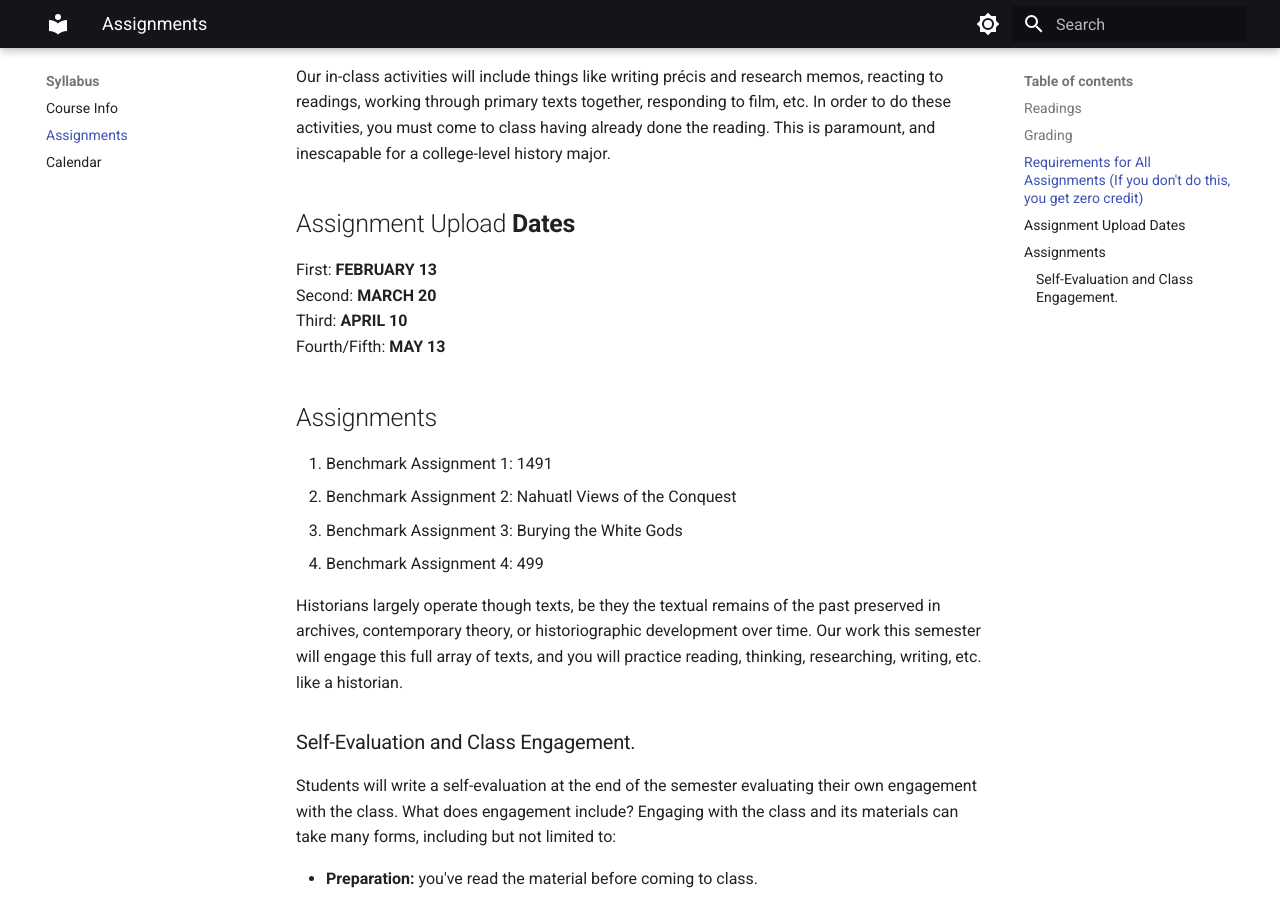
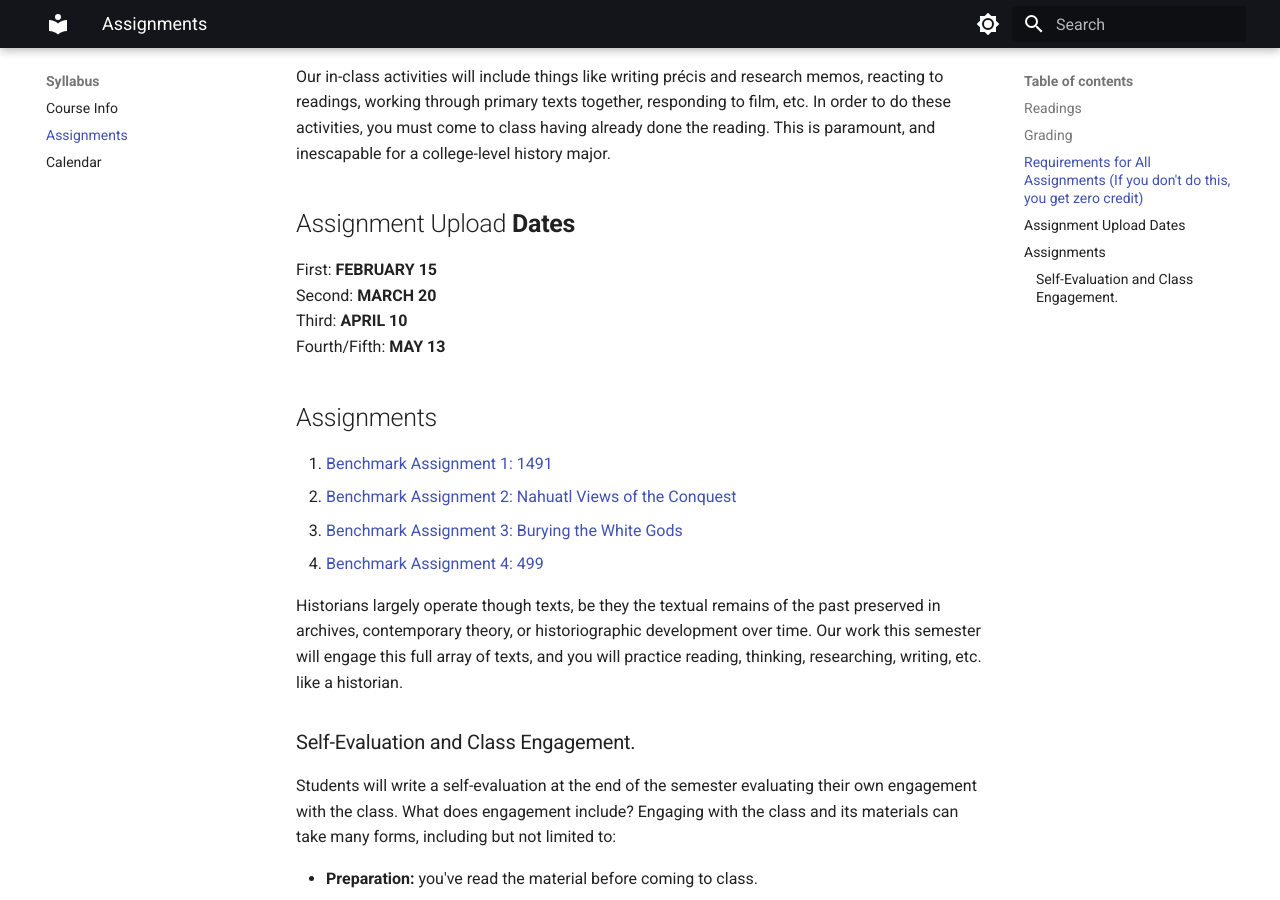
Before and after one commit to chadblack/Conquest2026, an MkDocs documentation site: the page built from docs/assignments.md, in a window 1280 px wide and 900 px high, scrolled down 1566 px. Built offline with MkDocs 1.6.1 and Material for MkDocs 9.7.7, drawn with Linux system fonts in a browser that asks for light colours.

Commit message:
Update assignments.md

```diff
--- a/docs/assignments.md
+++ b/docs/assignments.md
@@ -37,17 +37,17 @@ Our in-class activities will include things like writing précis and research me
 
 ## Assignment Upload **Dates**
 
-First:  **FEBRUARY 13**
+First:  **FEBRUARY 15**
 Second:  **MARCH 20**
 Third:  **APRIL 10**
 Fourth/Fifth:  **MAY 13**
 
 ## Assignments
 
-1. Benchmark Assignment 1: 1491
-2. Benchmark Assignment 2: Nahuatl Views of the Conquest
-3. Benchmark Assignment 3:  Burying the White Gods
-4. Benchmark Assignment 4:  499
+1. [Benchmark Assignment 1: 1491](https://chadblack.net/Conquest2026/benchmark1/)
+2. [Benchmark Assignment 2: Nahuatl Views of the Conquest](https://chadblack.net/Conquest2026/benchmark2/)
+3. [Benchmark Assignment 3:  Burying the White Gods](https://chadblack.net/Conquest2026/benchmark3/)
+4. [Benchmark Assignment 4:  499](https://chadblack.net/Conquest2026/benchmark1/)
 
 Historians largely operate though texts, be they the textual remains of the past preserved in archives, contemporary theory, or historiographic development over time. Our work this semester will engage this full array of texts, and you will practice reading, thinking, researching, writing, etc. like a historian.
 
```
